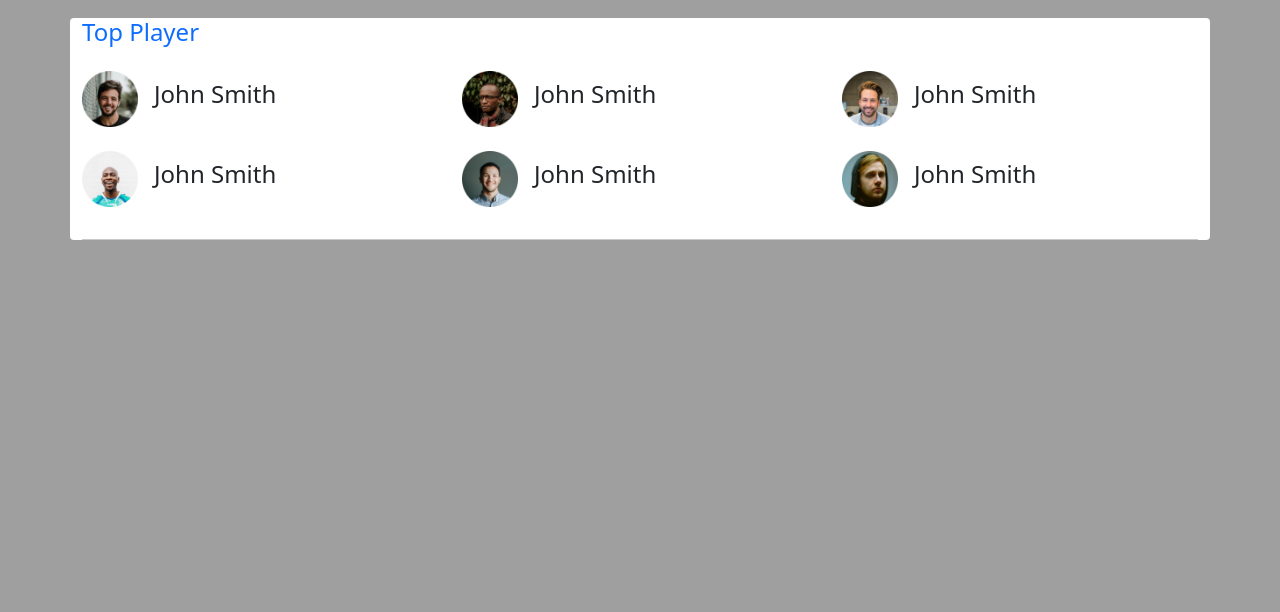
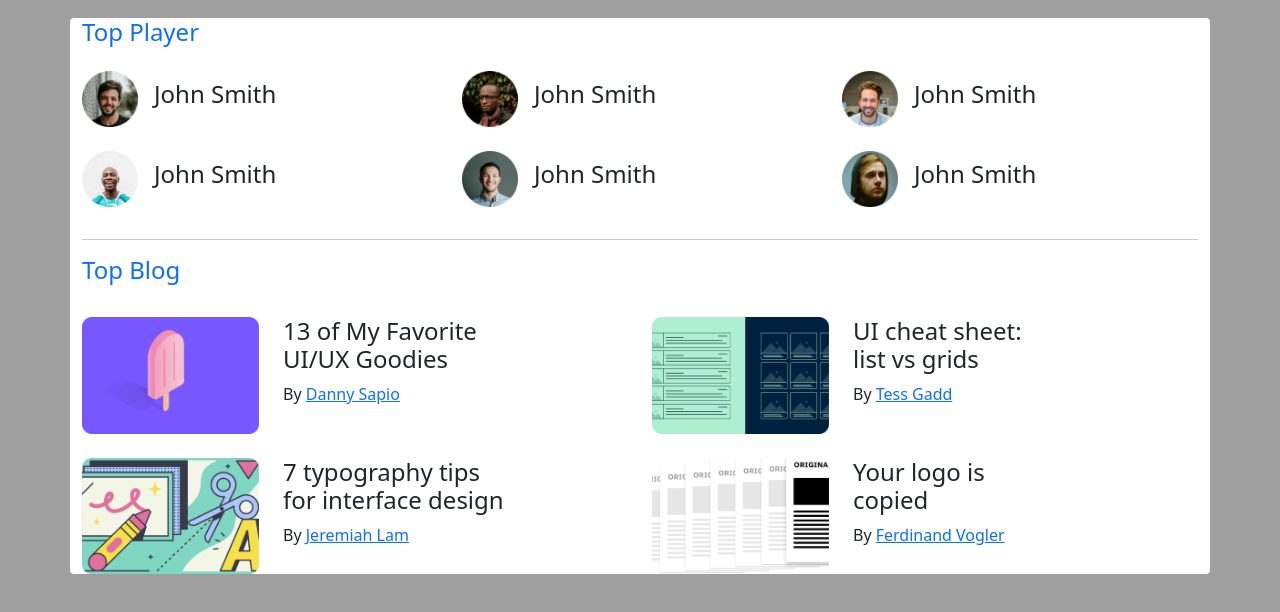
Before and after one commit to mdtanzinulhaque/leader-board-bootstrap, a plain HTML site: page leader-board-bootstrap.html in a window 1280 px wide. Shown: the part 90-702 px from the top of the page. Drawn offline with Linux system fonts and the light colour scheme.

Commit message:
added blog area

```diff
--- a/leader-board-bootstrap.html
+++ b/leader-board-bootstrap.html
@@ -78,6 +78,47 @@
                 </div>
                 <hr>
             </div>
+            <div>
+                <div class="row g-4">
+                    <h4 class="text-primary">Top Blog</h4>
+                    <div class="col-12 col-md-12 col-lg-6 d-flex">
+                        <img width="177px" src="images/blogs/blog-1.png" alt="">
+                        <div class="ps-4">
+                            <h4>13 of My Favorite <br>
+                                UI/UX Goodies
+                            </h4>
+                            <p>By <a href="">Danny Sapio</a></p>
+                        </div>
+                    </div>
+                    <div class="col-12 col-md-12 col-lg-6 d-flex">
+                        <img width="177px" src="images/blogs/blog-2.png" alt="">
+                        <div class="ps-4">
+                            <h4>UI cheat sheet: <br>
+                                list vs grids
+                            </h4>
+                            <p>By <a href="">Tess Gadd</a></p>
+                        </div>
+                    </div>
+                    <div class="col-12 col-md-12 col-lg-6 d-flex">
+                        <img width="177px" src="images/blogs/blog-3.png" alt="">
+                        <div class="ps-4">
+                            <h4>7 typography tips <br>
+                                for interface design
+                            </h4>
+                            <p>By <a href="">Jeremiah Lam</a></p>
+                        </div>
+                    </div>
+                    <div class="col-12 col-md-12 col-lg-6 d-flex">
+                        <img width="177px" src="images/blogs/blog-4.png" alt="">
+                        <div class="ps-4">
+                            <h4>Your logo is <br>
+                                copied
+                            </h4>
+                            <p>By <a href="">Ferdinand Vogler</a></p>
+                        </div>
+                    </div>
+                </div>
+            </div>
         </section>
     </main>
     <footer></footer>
```
